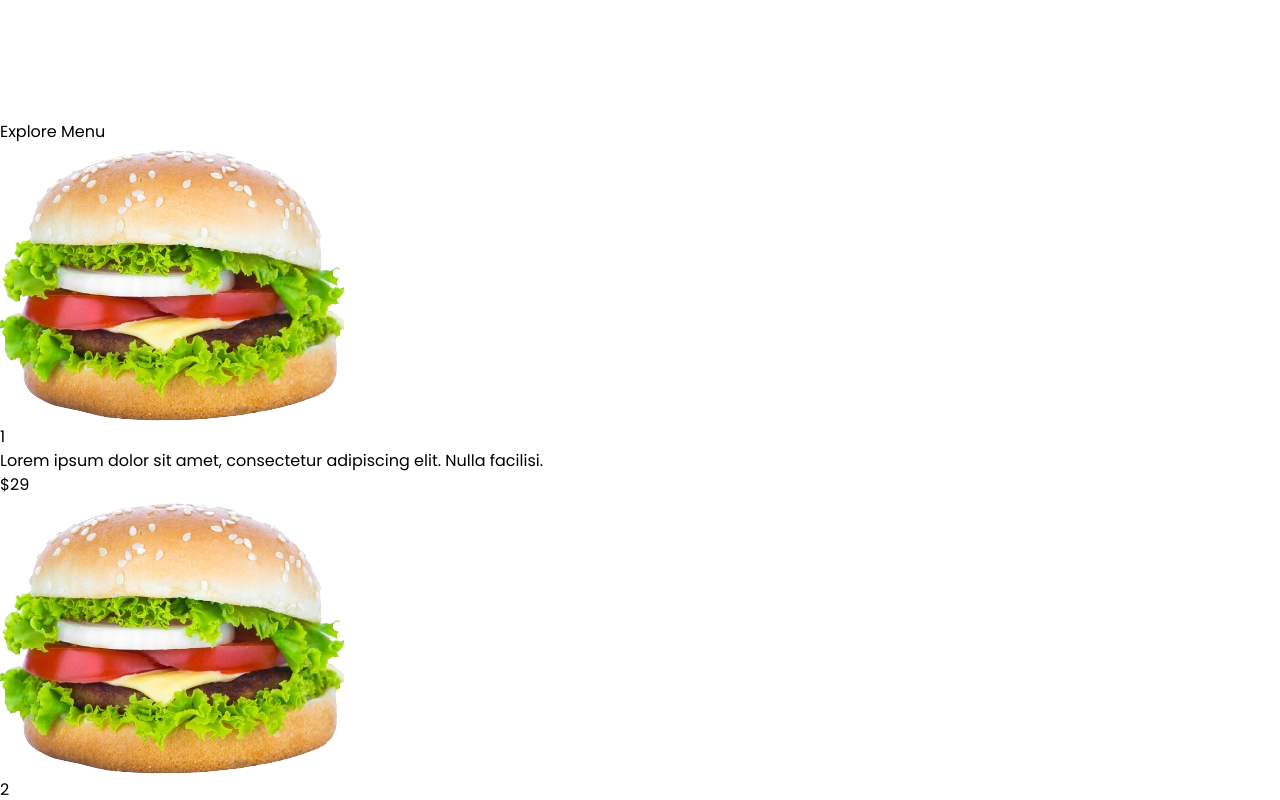
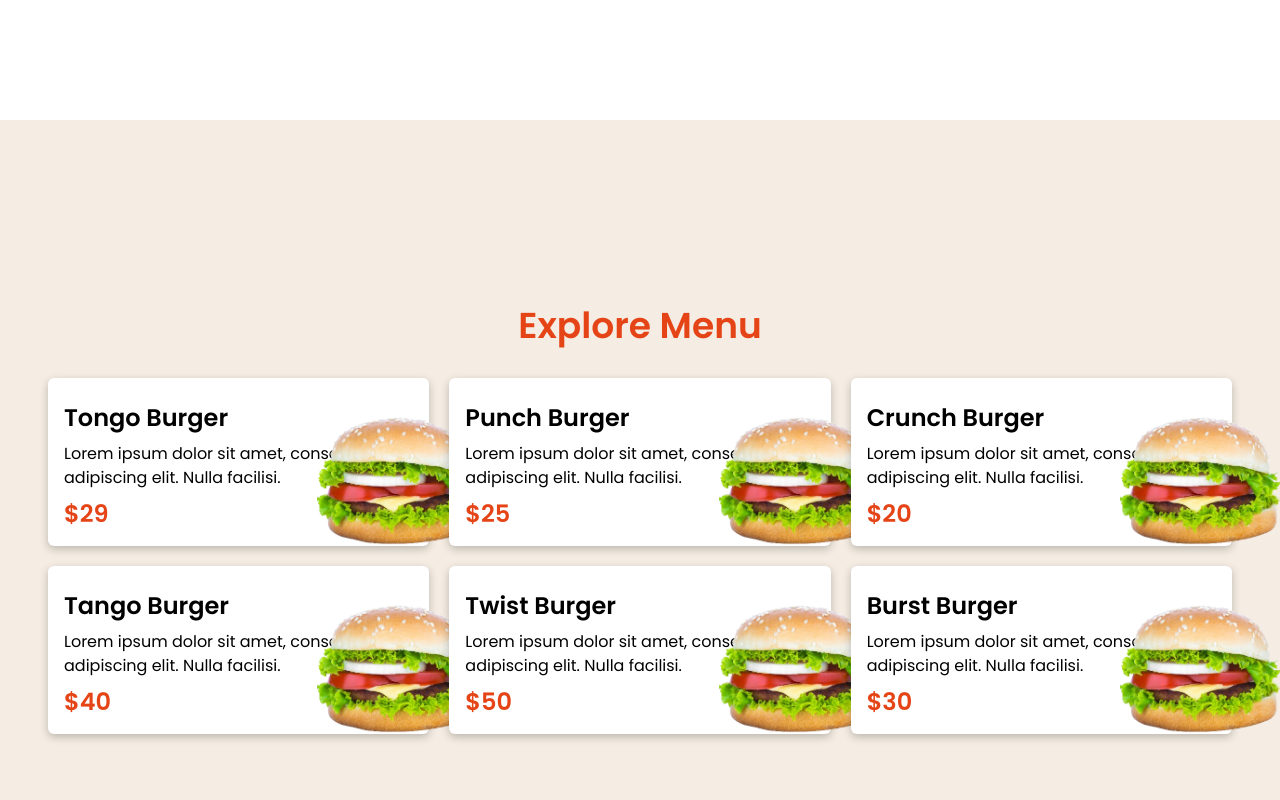
Before and after one commit to yasindu2000/burger-web, a React (Create React App) app: page / in a window 1280 px wide. Shown: the part 680-1480 px from the top of the page. Built offline with nearby package versions, Linux system fonts and the light colour scheme.

Commit message:
complete menu.js

```diff
--- a/src/components/Hero.js
+++ b/src/components/Hero.js
@@ -3,7 +3,7 @@ import img from "../assets/images/hero (1).png"
 
 function Hero() {
   return (
-    <div className="dark:bg-gray-900 dark:text-white">
+    <div className="dark:bg-gray-900 dark:text-white" id="/">
         <div className=" min-h-screen container flex flex-col justify-center md:flex-row md:justify-center items-center">
             {/* content section */}
             <div className="w-full md:w-2/4 space-y-8 text-center md:text-start mt-24 md:mt-10">
--- a/src/components/Menu.js
+++ b/src/components/Menu.js
@@ -14,38 +14,40 @@ function Menu() {
       price: "$25",
     },
     {
-      id:3,
+      id: 3,
       title: "Crunch Burger",
-      price: "$20"
+      price: "$20",
     },
     {
-      id:4,
+      id: 4,
       title: "Tango Burger",
-      price: "$40"
+      price: "$40",
     },
     {
-        id:5,
+      id: 5,
       title: "Twist Burger",
-      price: "$50"
+      price: "$50",
     },
     {
-        id:6,
-        title: "Burst Burger",
-        price: "$30"
-    }
+      id: 6,
+      title: "Burst Burger",
+      price: "$30",
+    },
   ];
 
   return (
-    <div>
-      <div>
+    <div className="bg-tertiary">
+      <div className="min-h-screen container flex flex-col justify-center py-4">
         {/* heding */}
-        <h1>Explore Menu</h1>
+        <h1 className="font-semibold text-4xl text-center text-secondary ">Explore Menu</h1>
 
         {/* card section */}
-        <div>
-            {menuData.map((item)=>{
-                return <MenuCard key={item.id} title={item.id} price={item.price}/>
-            })}
+        <div className="grid grid-cols-1 sm:grid-cols-2 md:grid-cols-3 gap-14 md:gap-5 pt-8">
+          {menuData.map((item) => {
+            return (
+              <MenuCard key={item.id} title={item.title} price={item.price} />
+            );
+          })}
         </div>
       </div>
     </div>
--- a/src/layouts/MenuCard.js
+++ b/src/layouts/MenuCard.js
@@ -1,15 +1,26 @@
-import React from 'react'
-import img from '../assets/images/menu1.png'
+import React from "react";
+import img from "../assets/images/menu1.png";
 
-function MenuCard({id, title, price}) {
+function MenuCard({ id, title, price }) {
   return (
-    <div>
-       <img src={img} alt='img'/>
-       <h1>{title}</h1>
-       <p>Lorem ipsum dolor sit amet, consectetur adipiscing elit. Nulla facilisi.</p>
-       <h3>{price}</h3>
+    <div
+      className="relative space-y-2 p-4 bg-white shadow-[rgba(0,_0,_0,_0.24)_0px_3px_8px] rounded-md cursor-pointer hover:bg-primary transition duration-300 ease-in-out"
+      key={id}
+    >
+      <img
+        className="absolute w-40 -right-6 sm:-right-14 bottom-0 mr-2   group-hover:-translate-y-8 transition duration-300 ease-in-out"
+        src={img}
+        alt="img"
+      />
+      <h1 className="font-semibold text-2xl text-black group-hover:text-black">
+        {title}
+      </h1>
+      <p>
+        Lorem ipsum dolor sit amet, consectetur adipiscing elit. Nulla facilisi.
+      </p>
+      <h3 className="font-semibold text-2xl text-secondary">{price}</h3>
     </div>
-  )
+  );
 }
 
-export default MenuCard
+export default MenuCard;
```
